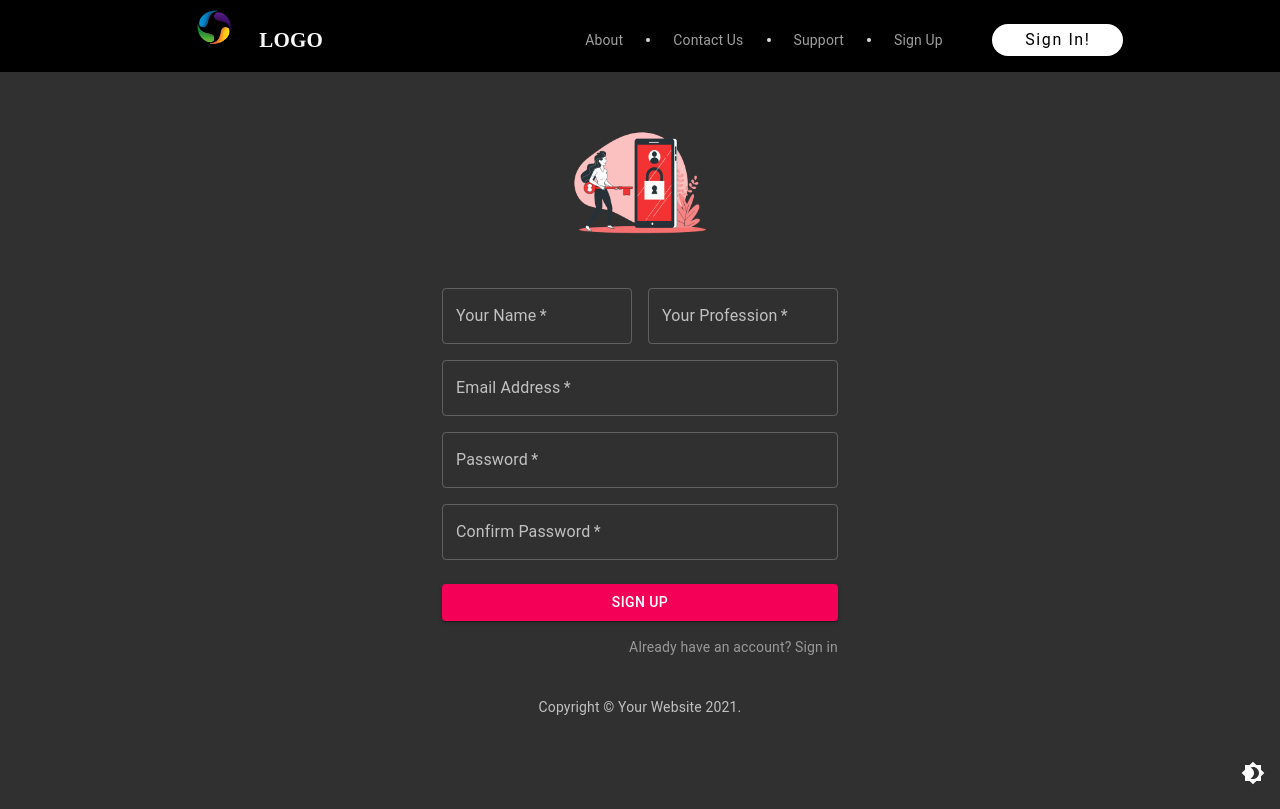
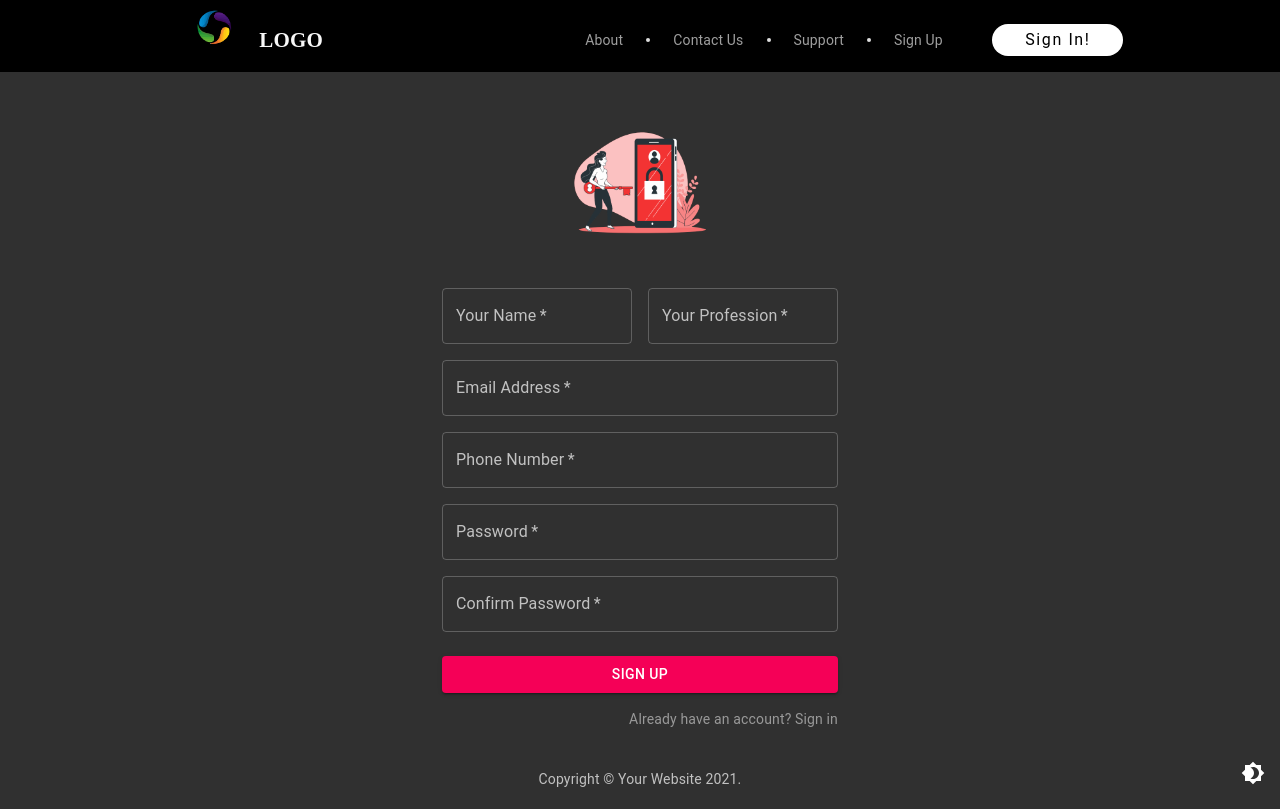
Before and after one commit to imtryingsobad/ignore, a React (Create React App) app in the folder client/: page /signup in a window 1280 px wide. Built offline with nearby package versions, Linux system fonts and the light colour scheme.

Commit message:
login fixed

```diff
--- a/client/src/components/Signup.js
+++ b/client/src/components/Signup.js
@@ -85,8 +85,9 @@ export default function SignUp({theme}) {
         });
 
         const data =await res.json();
+        console.log(data);
 
-        if(data.status===422 || !data){
+        if(res.status===422 || !data){
             window.alert("Invalid Registration");
             console.log("Invalid Registration");
         }else{
@@ -99,6 +100,7 @@ export default function SignUp({theme}) {
 
 
   return (
+      <Fragment>
     <Container component="main" maxWidth="xs">
       <CssBaseline />
       <div className={classes.paper}>
@@ -141,11 +143,24 @@ export default function SignUp({theme}) {
                 id="email"
                 label="Email Address"
                 name="email"
-                autoComplete="email"
+                autoComplete="off"
                 onChange={handleInputs}
                 value = {user.email}
               />
             </Grid>
+              <Grid item xs={12}>
+                  <TextField
+                      variant="outlined"
+                      required
+                      fullWidth
+                      id="phone"
+                      label="Phone Number"
+                      name="phone"
+                      autoComplete="off"
+                      onChange={handleInputs}
+                      value = {user.phone}
+                  />
+              </Grid>
             <Grid item xs={12}>
               <TextField
                 variant="outlined"
@@ -155,7 +170,7 @@ export default function SignUp({theme}) {
                 label="Password"
                 type="password"
                 id="password"
-                autoComplete="current-password"
+                autoComplete="off"
                 onChange={handleInputs}
                 value={user.password}
               />
@@ -180,7 +195,7 @@ export default function SignUp({theme}) {
             fullWidth
             variant="contained"
             style={{backgroundColor: '#F50057', color: '#FFFFFF'}}
-            className={classes.submit}
+            className={classes.submit} onClick={PostData}
           >
             Sign Up
           </Button>
@@ -197,5 +212,6 @@ export default function SignUp({theme}) {
         <Copyright />
       </Box>
     </Container>
+      </Fragment>
   );
 }
```
Also changed, not shown: 2 other files (tests, documents, lock files or other folders).
